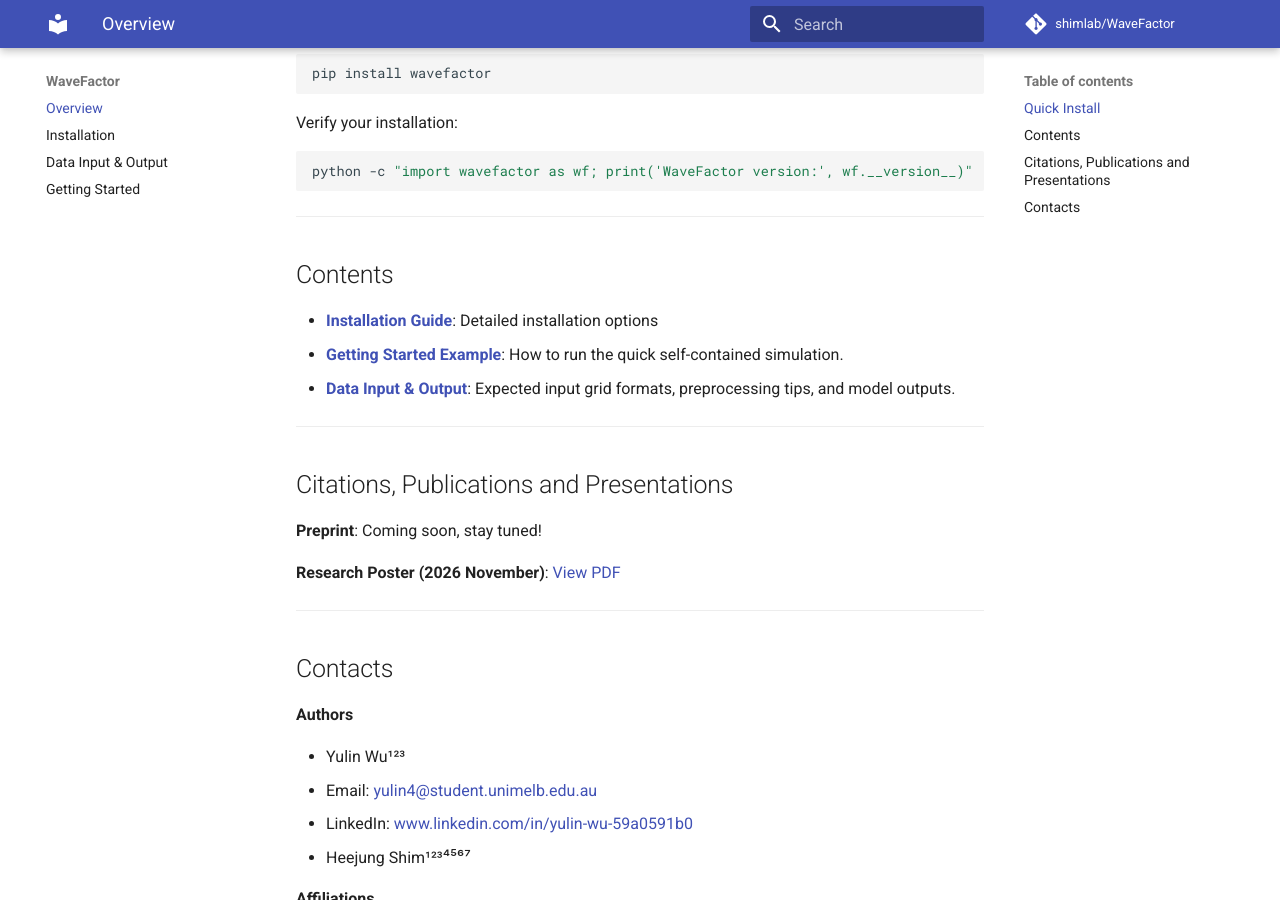
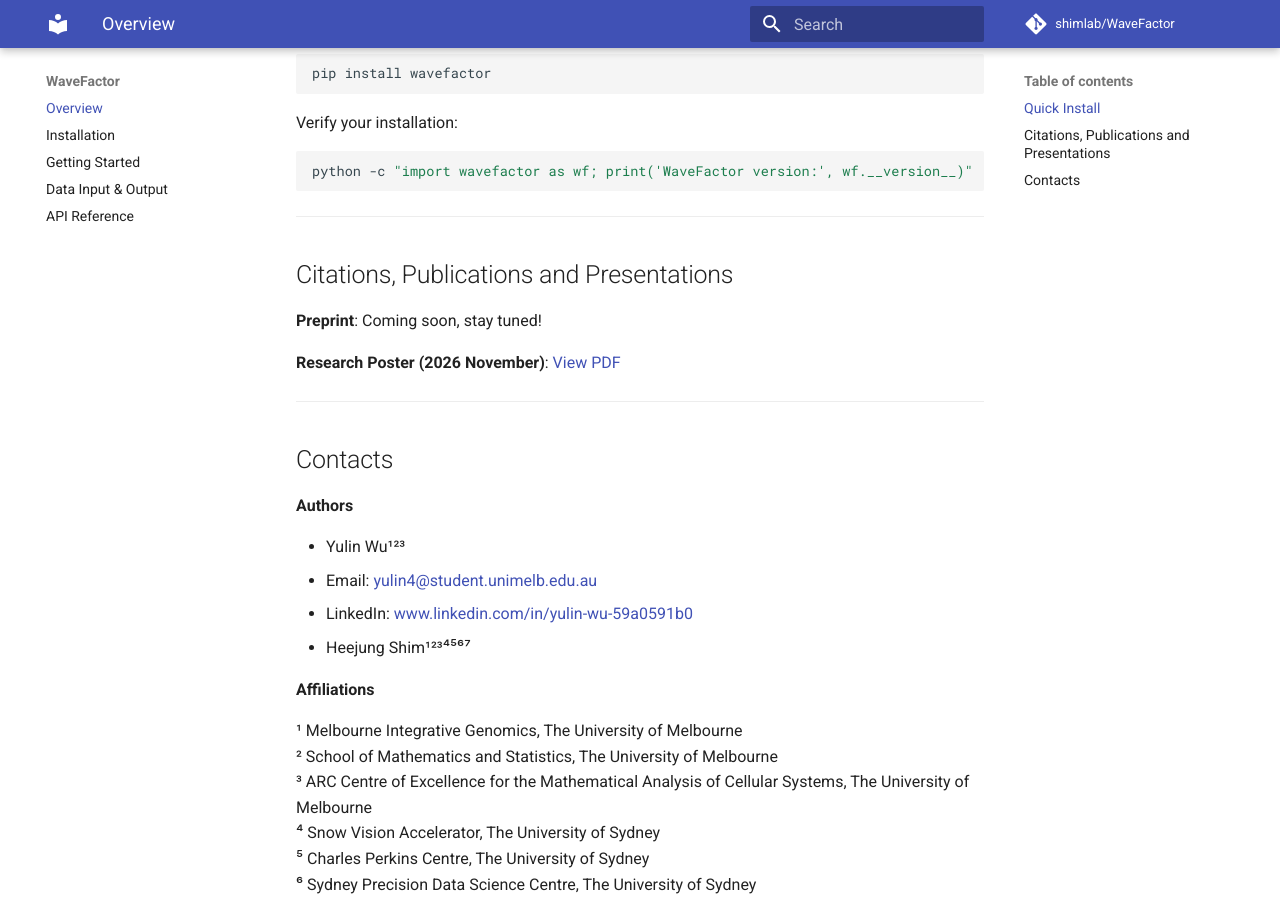
Before and after one commit to shimlab/WaveFactor, an MkDocs documentation site: the page built from docs/index.md, in a window 1280 px wide and 900 px high, scrolled down 465 px. Built offline with MkDocs 1.6.1 and Material for MkDocs 9.7.7, drawn with Linux system fonts in a browser that asks for light colours; a script that is not in the unit is left out; comment, search, counter and statistics services are not loaded.

Commit message:
docs: add automated api reference of selected objects

````diff
--- a/docs/index.md
+++ b/docs/index.md
@@ -20,14 +20,6 @@
 ```bash
 python -c "import wavefactor as wf; print('WaveFactor version:', wf.__version__)"
 ```
-
----
-
-## Contents
-
-- **[Installation Guide](installation.md)**: Detailed installation options
-- **[Getting Started Example](getting_started.md)**: How to run the quick self-contained simulation.
-- **[Data Input & Output](input_output.md)**: Expected input grid formats, preprocessing tips, and model outputs.
 
 ---
 
--- a/mkdocs.yml
+++ b/mkdocs.yml
@@ -15,11 +15,25 @@
 extra_javascript:
   - https://cdn.jsdelivr.net/npm/mathjax@4/tex-mml-chtml.js
 
+plugins:
+  - search
+  - mkdocstrings:
+      handlers:
+        python:
+          paths: ["."]
+          options:
+            docstring_style: numpy
+            show_source: false
+            show_root_heading: true
+            show_root_toc_entry: true
+            heading_level: 2
+
 nav:
   - Overview: index.md
   - Installation: installation.md
+  - Getting Started: getting_started.md
   - Data Input & Output: input_output.md
-  - Getting Started: getting_started.md
+  - API Reference: api.md
 
 extra:
   social:
--- a/pyproject.toml
+++ b/pyproject.toml
@@ -38,6 +38,10 @@
 testing = [
     "pytest>=7.0.0",
 ]
+docs = [
+    "mkdocs-material>=9.5.0",
+    "mkdocstrings[python]>=0.25.0",
+]
 
 [tool.setuptools.packages.find]
 where = ["."]
````
Also changed, not shown: docs/api.md (added, +51 -0 lines), docs/getting_started.md (+1 -1 lines), docs/input_output.md (+13 -1 lines), 2 other files.
